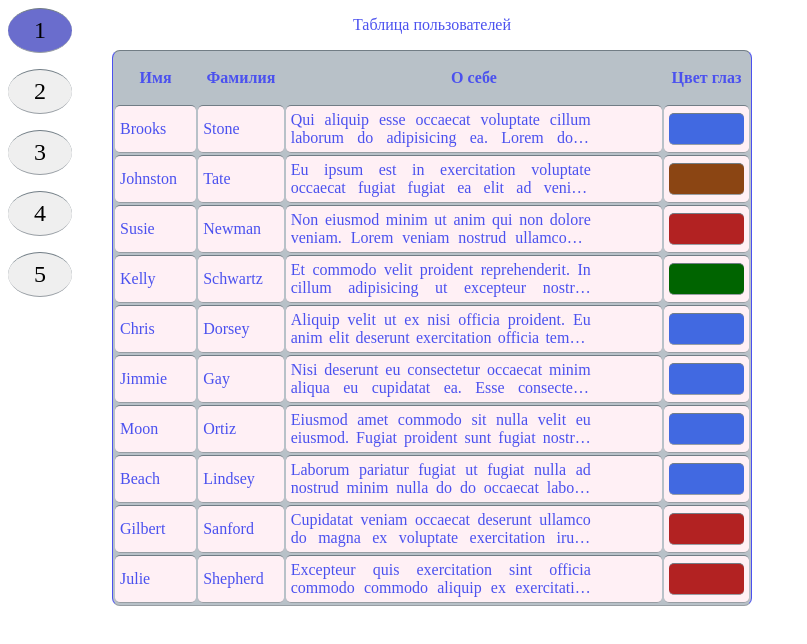
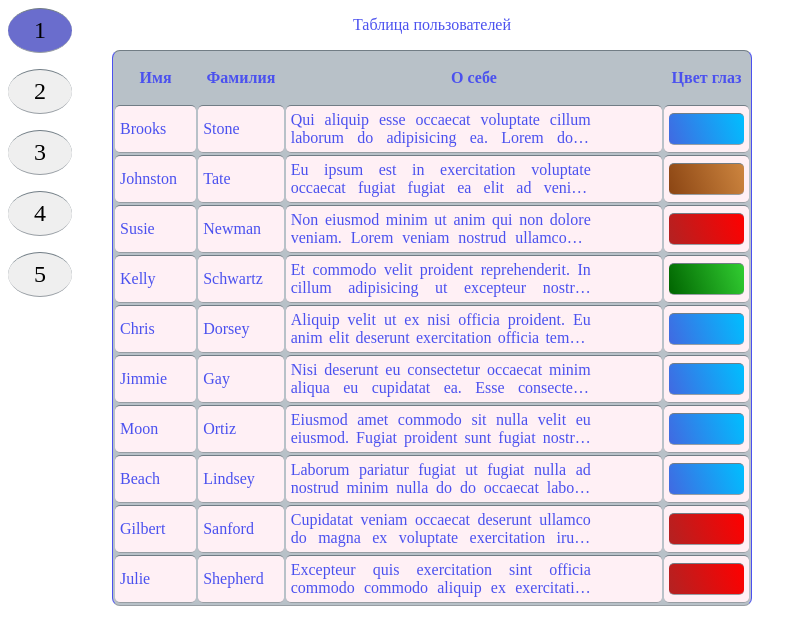
Before and after one commit to ElviraCher/users-table, a website built with webpack: page public/index.html in a window 1280 px wide. Shown: the whole page, without its empty margins (0-807 px from the left). Built offline with nearby package versions, Linux system fonts and the light colour scheme.

Commit message:
Change some styles

```diff
--- a/src/style.scss
+++ b/src/style.scss
@@ -77,19 +77,19 @@ body {
     border-top: 1px solid #717d85;
 
     &--red {
-      background-color: firebrick;
+      background: linear-gradient(70deg, firebrick, red);
     }
 
     &--brown {
-      background-color: saddlebrown;
+      background: linear-gradient(70deg, saddlebrown, peru);
     }
 
     &--blue {
-      background-color: royalblue;
+      background: linear-gradient(70deg, royalblue, deepskyblue);
     }
 
     &--green {
-      background-color: darkgreen;
+      background: linear-gradient(70deg, darkgreen, limegreen);
     }
   }
 }
@@ -106,11 +106,8 @@ body {
   border-bottom: 1px solid #989ea4;
   border-top: 1px solid #717d85;
   border-radius: 8px;
-  color: #fff;
+  color: white;
   padding: 2.5rem;
-  position: sticky;
-  top: 1rem;
-  align-self: start;
 
   &__input {
     width: 90%;
```
